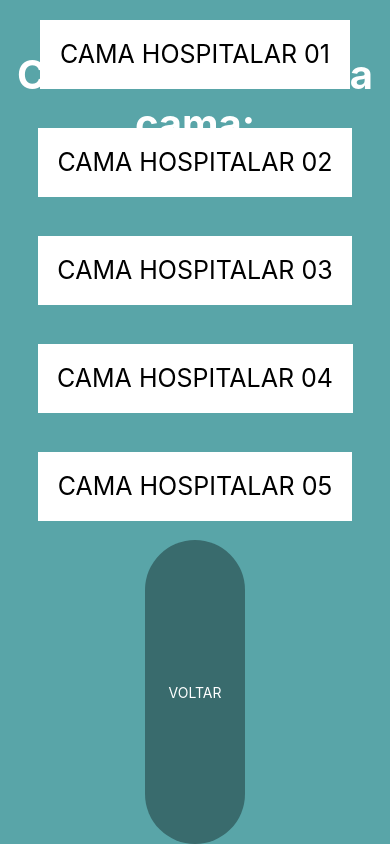
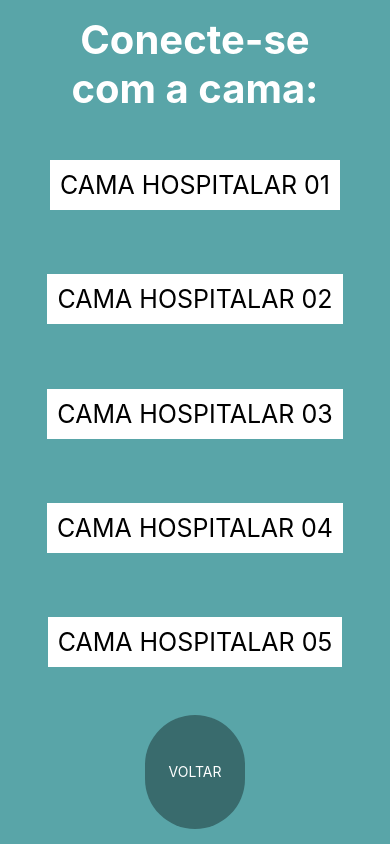
Before and after one commit to aislan-michel/prototipo-hospitalar, a React Native app: screen /Camas in a window 390 px wide. Built offline with nearby package versions, Linux system fonts and the light colour scheme.

Commit message:
adicionando flex onde faltou

```diff
--- a/src/components/HorizontalButton.tsx
+++ b/src/components/HorizontalButton.tsx
@@ -1,21 +1,31 @@
-import {StyleSheet, Text, TouchableOpacity} from "react-native";
+import React from "react";
+import {StyleSheet, Text, TouchableOpacity, View} from "react-native";
 import {IHorizontalButtonProps} from "../interfaces/IHorizontalButtonProps"
 
 export function HorizontalButton({ title, ...rest }: IHorizontalButtonProps) {
     return (
-        <TouchableOpacity style={styles.button} activeOpacity={0.6} {...rest}>
-            <Text style={styles.text}>
-                {title}
-            </Text>
-        </TouchableOpacity>
+        <>
+          <View style={styles.container}>
+            <TouchableOpacity style={styles.button} activeOpacity={0.6} {...rest}>
+              <Text style={styles.text}>
+                  {title}
+              </Text>
+            </TouchableOpacity>
+          </View>
+        </>
     )
 }
 
 const styles = StyleSheet.create({
+  container: {
+    flex: 1,
+    alignItems: 'center',
+    justifyContent: 'center',
+  },
   button: {
-    margin: "5%",
+    margin: 15,
     backgroundColor: '#fff',
-    padding: "5%"
+    padding: 10
   },
   text: {
     fontSize: 25
--- a/src/components/RoundedButton.tsx
+++ b/src/components/RoundedButton.tsx
@@ -19,7 +19,8 @@ const styles = StyleSheet.create({
   container: {
     flex: 1,
     alignItems: 'center',
-    justifyContent: 'center'
+    justifyContent: 'center',
+    margin: 15
   },
   button: {
     flex: 1,
--- a/src/pages/Camas.tsx
+++ b/src/pages/Camas.tsx
@@ -1,13 +1,11 @@
-import { StyleSheet, Text, View, Image, TouchableOpacity, TextInput } from 'react-native';
+import { StyleSheet, Text, View, Image, TouchableOpacity, TextInput, Platform } from 'react-native';
 import { useNavigation } from '@react-navigation/native';
 import { StackNavigationProp } from '@react-navigation/stack';
 import { RootStackParamList } from '../types/RootStackPrams';
-import {useState} from 'react';
-import moment from 'moment';
 
-import globalStyles from '../styles/global';
 import { RoundedButton } from '../components/RoundedButton'
 import { HorizontalButton } from '../components/HorizontalButton';
+import { SafeAreaView } from 'react-native-safe-area-context';
 
 type camasProp = StackNavigationProp<RootStackParamList, 'Camas'>;
 
@@ -15,12 +13,37 @@ export default function Camas() {
     const navigation = useNavigation<camasProp>();
 
     function voltar(): void {
-        navigation.navigate('Formulario');
-      }
+      navigation.navigate('Formulario');
+    }
 
     return(
         <>
-            <View style={globalStyles.container}>
+            <View style={styles.container}>
+                <SafeAreaView style={{flex: 1}}>
+                    <View style={{flexDirection:'row'}}>
+                        <Text style={styles.titulo}>Conecte-se com a cama:</Text>
+                    </View>
+
+                    <HorizontalButton title='CAMA HOSPITALAR 01' />
+
+                    <HorizontalButton title='CAMA HOSPITALAR 02' />
+
+                    <HorizontalButton title='CAMA HOSPITALAR 03' />
+
+                    <HorizontalButton title='CAMA HOSPITALAR 04' />
+
+                    <HorizontalButton title='CAMA HOSPITALAR 05' />
+
+                    <RoundedButton title='VOLTAR' onPress={() => voltar()} />
+                </SafeAreaView>
+            </View>
+
+        </>
+    );
+}
+
+/*
+ <View style={globalStyles.container}>
                 <Text style={globalStyles.titulo}>Conecte-se com a cama:</Text>
 
                 <HorizontalButton title='CAMA HOSPITALAR 01' />
@@ -35,6 +58,29 @@ export default function Camas() {
 
                 <RoundedButton title='VOLTAR' onPress={() => voltar()} />
             </View>
-        </>
-    );
-}
+
+
+
+
+
+*/
+
+const styles = StyleSheet.create({
+    container: {
+      flex: 1,
+      paddingHorizontal: 20,
+      paddingVertical: Platform.OS === 'ios' ? 20 : 0,
+      backgroundColor: '#59A5A8',
+      alignItems: 'center',
+      justifyContent: 'center',
+    },
+    titulo: {
+      flex: 2,
+      color: '#fff',
+      fontWeight: 'bold',
+      fontSize: 40,
+      textAlign: 'center',
+      margin: 15,
+      flexWrap: 'wrap'
+    },
+});
--- a/src/pages/Formulario.tsx
+++ b/src/pages/Formulario.tsx
@@ -34,7 +34,9 @@ export default function Formulario() {
     <>
       <View style={styles.container}>
         <SafeAreaView style={{flex: 1}}>
-          <Text style={styles.titulo}>Por favor, entre com os dados abaixo:</Text>
+          <View style={{flexDirection:'row'}}>
+              <Text style={styles.titulo}>Conecte-se com a cama:</Text>
+          </View>
 
           <TextInput style={styles.input} placeholder='Nome do paciente' />
 
@@ -65,19 +67,19 @@ const styles = StyleSheet.create({
     alignItems: 'center',
     justifyContent: 'center',
   },
+  titulo: {
+    flex: 2,
+    color: '#fff',
+    fontWeight: 'bold',
+    fontSize: 40,
+    textAlign: 'center',
+    margin: 15,
+    flexWrap: 'wrap'
+  },
   input: {
     flex: 1,
     backgroundColor: '#fff',
-    marginBottom: '5%',
+    margin: 15,
     textAlign: 'center'
-  },
-  titulo: {
-    flex: 4,
-    color: '#fff',
-    fontWeight: 'bold',
-    fontSize: 40,
-    top: '5%',
-    textAlign: 'center',
-    padding: '2%',
-  },
+  }
 });
--- a/src/pages/Home.tsx
+++ b/src/pages/Home.tsx
@@ -4,9 +4,6 @@ import { StackNavigationProp } from '@react-navigation/stack';
 import { RootStackParamList } from '../types/RootStackPrams';
 
 import globalStyles from '../styles/global';
-
-
-//TODO: arrumar nome da imagem
 
 type homePageProp = StackNavigationProp<RootStackParamList, 'Home'>;
 
```
